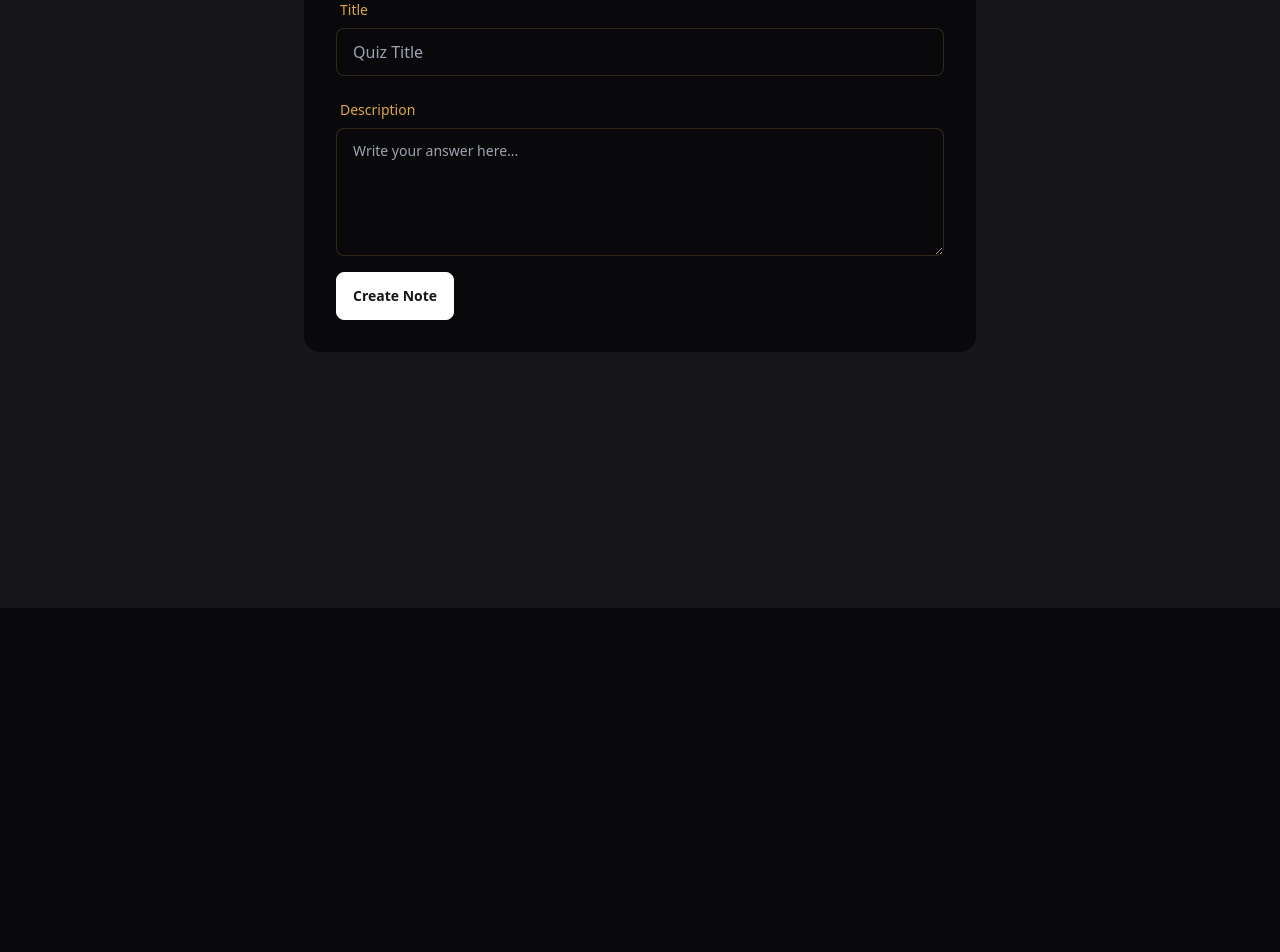
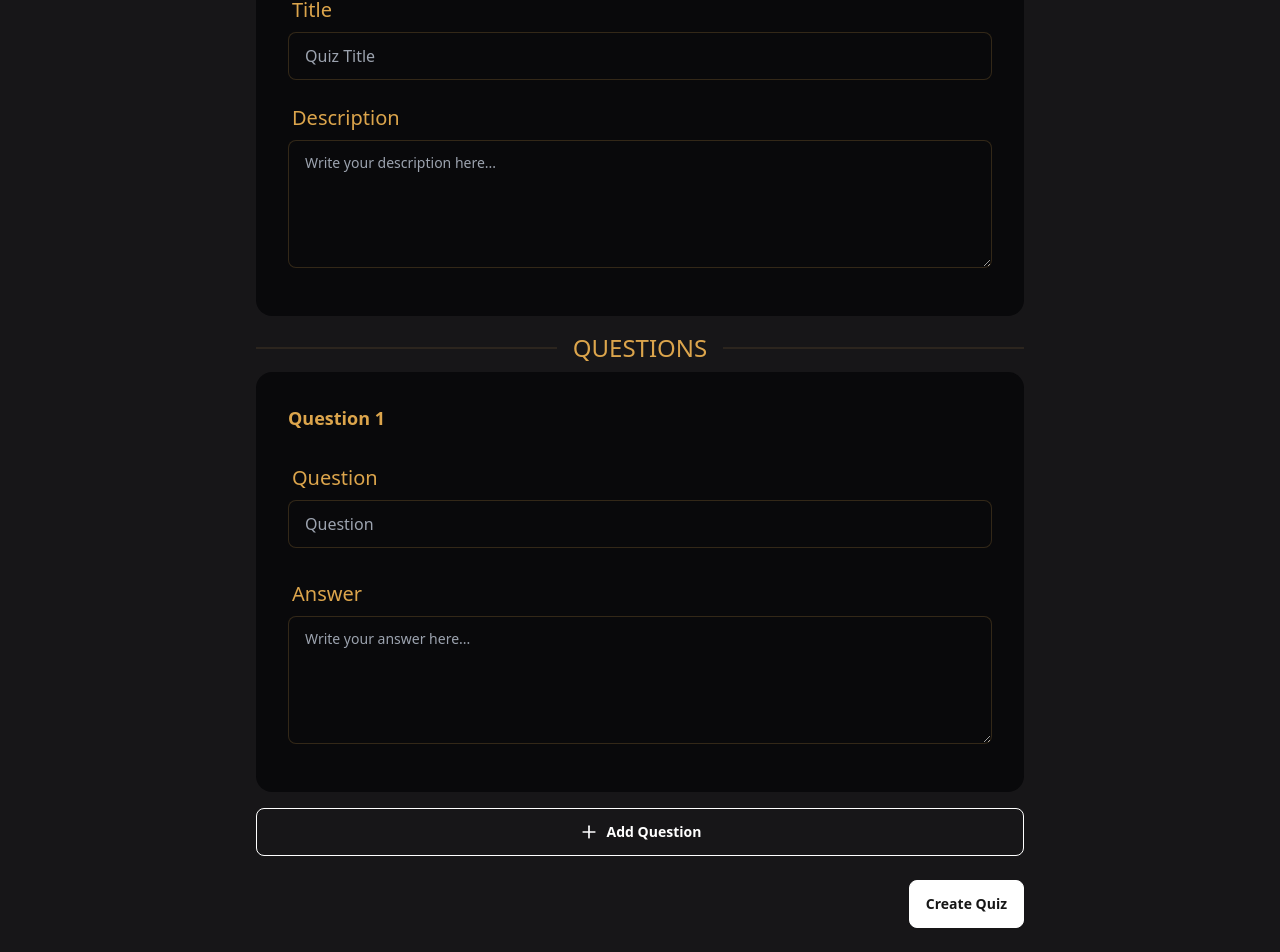
Before and after one commit to clarekoto/Quiz-Me, a React app in the folder frontend/: page /create in a window 1280 px wide. Shown: the part 192-1144 px from the top of the page. Before the commit the page ends 800 px from the top, so only its background shows below. Built offline with nearby package versions, Linux system fonts and the light colour scheme; the HTML template or start-up script is replaced by a standard one.

Commit message:
updated the create page, multiple questions can now be added and removed

```diff
--- a/frontend/src/pages/CreatePage.jsx
+++ b/frontend/src/pages/CreatePage.jsx
@@ -1,5 +1,5 @@
 import React, { useState } from 'react';
-import { ArrowLeftIcon } from 'lucide-react';
+import { ArrowLeftIcon, PlusIcon, TrashIcon } from 'lucide-react';
 import { Link, useNavigate } from "react-router";
 
 const CreatePage = () => {
@@ -15,24 +15,42 @@ const CreatePage = () => {
     const handleSubmit = (e) => {
         e.preventDefault(); // prevent refresh
         console.log(title);
+        console.log(content);
         console.log(questions);
+    };
+
+    const addQuestion = () => {
+        setQuestions([...questions, { id: Date.now(), question: "", answer: "" }]);
+    };
+
+    const removeQuestion = (id) => {
+        if (questions.length > 1) {
+            setQuestions(questions.filter((q) => q.id !== id));
+        }
+    };
+
+    const updateQuestion = (id, field, value) => {
+        setQuestions(
+            questions.map((q) =>
+                q.id === id ? { ...q, [field]: value } : q
+            )
+        );
     };
 
   return <div className="min-h-screen bg-base-200">
     <div className="container mx-auto px-4 py-8">
-        <div className="max-w-2xl mx-auto">
+        <div className="max-w-3xl mx-auto">
             <Link to={"/"} className="btn btn-ghost mb-6">
             <ArrowLeftIcon className="size-5"/>
             Back Home
             </Link>
-            <h2 className="card-title text-2xl mb-4">Create New Quiz</h2>
-            <div className="card bg-base-100">
+            <h2 className="card-title text-3xl mb-2">Create New Quiz</h2>
+            <div className="card bg-base-100 mb-6">
                 <div className="card-body">
-
                     <form onSubmit={handleSubmit}>
                         <div className="form-control mb-4">
                             <label className="label">
-                                <span className="label-text">Title</span>
+                                <span className="label-text text-xl">Title</span>
                             </label>
                             <input type="text"
                                 placeholder="Quiz Title"
@@ -44,57 +62,129 @@ const CreatePage = () => {
 
                         <div className="form-control mb-4">
                             <label className="label">
-                                <span className="label-text">Description</span>
+                                <span className="label-text text-xl">Description</span>
                             </label>
                             <textarea
-                            placeholder="Write your answer here..."
+                            placeholder="Write your description here..."
                             className="textarea textarea-bordered h-32"
                             value={content}
                             onChange={(e) => setContent(e.target.value)}
                             />
                         </div>
 
-                        <div className="card-action justify-end">
+                        {/* <div className="card-action justify-end">
                             <button type="submit" className="btn btn-primary" disabled={loading}>
-                                { loading ? "Creating..." : "Create Note"}
+                                { loading ? "Creating..." : "Create Quiz"}
                             </button>
+                        </div> */}
+                    </form>
+                </div>
+
+            </div>
+
+            <div className="divider text-2xl">QUESTIONS</div>
+
+            {questions.map((q, index) => (
+                <div key={q.id} className="card bg-base-100 mb-4">
+                    <div className="card-body">
+                        <div className="flex justify-between items-center mb-4">
+                            <h3 className="text-lg font-semibold">Question {index + 1}</h3>
+                            {questions.length > 1 && (
+                                <button
+                                    type="button"
+                                    onClick={() => removeQuestion(q.id)}
+                                    className="btn btn-ghost btn-sm text-error"
+                                >
+                                    <TrashIcon className="size-4"/>
+                                    Remove
+                                </button>
+                            )}
                         </div>
-                    </form>
 
-                      {/* <form onSubmit={handleSubmit}>
                         <div className="form-control mb-4">
                             <label className="label">
-                                <span className="label-text">Question</span>
+                                <span className="label-text text-xl">Question</span>
                             </label>
                             <input type="text"
-                                placeholder="What is your Question?"
+                                placeholder="Question"
+                                className="input input-bordered"
+                                value={q.question}  // ✅ CORRECT
+                                onChange={(e) => updateQuestion(q.id, 'question', e.target.value)}
+                            />
+                        </div>
+
+                        <div className="form-control mb-4">
+                            <label className="label">
+                                <span className="label-text text-xl">Answer</span>
+                            </label>
+                            <textarea
+                                placeholder="Write your answer here..."
+                                className="textarea textarea-bordered h-32"
+                                value={q.answer}  // ✅ CORRECT
+                                onChange={(e) => updateQuestion(q.id, 'answer', e.target.value)}
+                            />
+                        </div>
+                    </div>
+                </div>
+            ))}
+
+            {/* ADD THIS - Add Question Button */}
+            <button
+                type="button"
+                onClick={addQuestion}
+                className="btn btn-outline btn-primary w-full mb-6"
+            >
+                <PlusIcon className="size-5"/>
+                Add Question
+            </button>
+
+            {/* ADD THIS - Submit Button */}
+            <div className="flex justify-end">
+                <button
+                    type="button"
+                    onClick={handleSubmit}
+                    className="btn btn-primary"
+                    disabled={loading}
+                >
+                    {loading ? "Creating..." : "Create Quiz"}
+                </button>
+            </div>
+            {/* <div className="card bg-base-100 mb-6">
+                <div className="card-body">
+                    <form onSubmit={handleSubmit}>
+                        <div className="form-control mb-4">
+                            <label className="label">
+                                <span className="label-text text-xl">Question</span>
+                            </label>
+                            <input type="text"
+                                placeholder="Question"
                                 className="input input-bordered"
                                 value={title}
                                 onChange={(e) => setTitle(e.target.value)}
                                 />
                         </div>
 
-                        <div className="form-control mb-4">
-                            <label className="label">
-                                <span className="label-text">Answer</span>
-                            </label>
-                            <textarea
-                            placeholder="Write your answer here..."
-                            className="textarea textarea-bordered h-32"
-                            value={content}
-                            onChange={(e) => setContent(e.target.value)}
-                            />
-                        </div>
+                    <div className="form-control mb-4">
+                        <label className="label">
+                            <span className="label-text text-xl">Answer</span>
+                        </label>
+                        <textarea
+                        placeholder="Write your answer here..."
+                        className="textarea textarea-bordered h-32"
+                        value={content}
+                        onChange={(e) => setContent(e.target.value)}
+                        />
+                    </div>
 
-                        <div className="card-action justify-end">
-                            <button type="submit" className="btn btn-primary" disabled={loading}>
-                                { loading ? "Creating..." : "Create Note"}
-                            </button>
-                        </div> */}
-                    {/* </form> */}
+                    <div className="card-action justify-end">
+                        <button type="submit" className="btn btn-primary" disabled={loading}>
+                            { loading ? "Creating..." : "Create Quiz"}
+                        </button>
+                    </div>
+                </form>
+
                 </div>
-
-            </div>
+            </div> */}
         </div>
     </div>
   </div>
```
